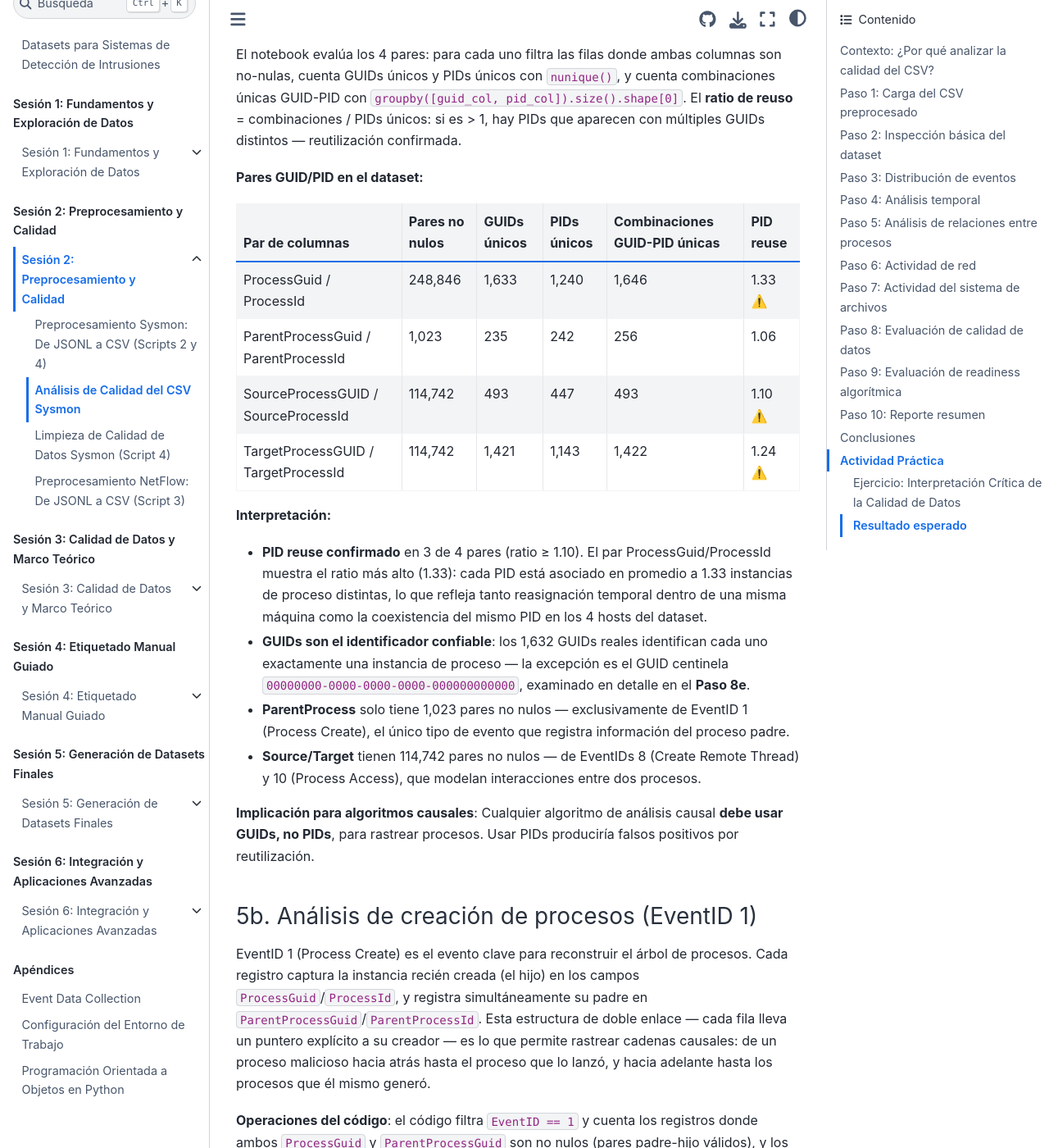
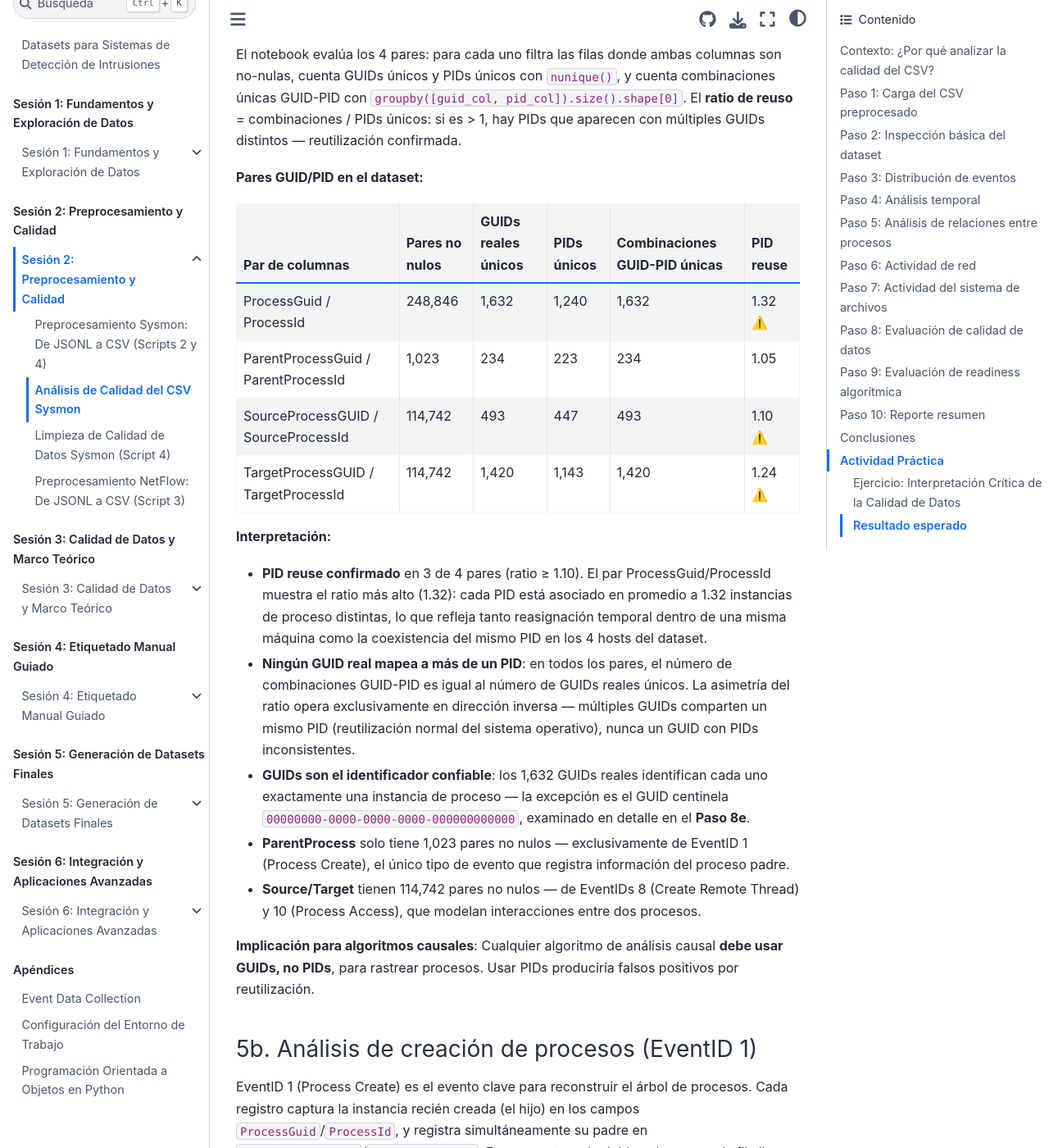
Before and after one commit to ollerenac/curso2026, a Jupyter Book: the page built from sesion-2/8-analisis-calidad-csv.md, in a window 1280 px wide and 1400 px high, scrolled down 14759 px. Shown: the whole window at 82% size. Built offline with Jupyter Book 1.0.4 settings and Sphinx 7.4.7 and the Sphinx Book theme 1.1.4, drawn with Linux system fonts in a browser that asks for light colours; some of the changed text lies outside the part shown.

Commit message:
fix(sesion-2): update Step 5 GUID/PID table to exclude sentinel from counts
Cell 16 now filters by EventID explicitly and separates sentinel rows before
counting, so GUIDs reales únicos/PIDs/combinations no longer include the
00000000 placeholder. Update all references to these numbers in the MD
(table, interpretación, glosario, Paso 8d, Conclusiones, Actividad Práctica).
Add interpretation bullet: Combinaciones = GUIDs reales en todos los pares,
confirming no real GUID maps to more than one PID.

Co-Authored-By: Claude Sonnet 4.6 <noreply@anthropic.com>

````diff
--- a/sesion-2/8-analisis-calidad-csv.md
+++ b/sesion-2/8-analisis-calidad-csv.md
@@ -357,16 +357,17 @@ El notebook evalúa los 4 pares: para cada uno filtra las filas donde ambas colu
 
 **Pares GUID/PID en el dataset:**
 
-| Par de columnas | Pares no nulos | GUIDs únicos | PIDs únicos | Combinaciones GUID-PID únicas | PID reuse |
-|-----------------|----------------|--------------|-------------|---------------|-----------|
-| ProcessGuid / ProcessId | 248,846 | 1,633 | 1,240 | 1,646 | 1.33 ⚠️ |
-| ParentProcessGuid / ParentProcessId | 1,023 | 235 | 242 | 256 | 1.06 |
+| Par de columnas | Pares no nulos | GUIDs reales únicos | PIDs únicos | Combinaciones GUID-PID únicas | PID reuse |
+|-----------------|----------------|---------------------|-------------|-------------------------------|-----------|
+| ProcessGuid / ProcessId | 248,846 | 1,632 | 1,240 | 1,632 | 1.32 ⚠️ |
+| ParentProcessGuid / ParentProcessId | 1,023 | 234 | 223 | 234 | 1.05 |
 | SourceProcessGUID / SourceProcessId | 114,742 | 493 | 447 | 493 | 1.10 ⚠️ |
-| TargetProcessGUID / TargetProcessId | 114,742 | 1,421 | 1,143 | 1,422 | 1.24 ⚠️ |
+| TargetProcessGUID / TargetProcessId | 114,742 | 1,420 | 1,143 | 1,420 | 1.24 ⚠️ |
 
 **Interpretación:**
 
-- **PID reuse confirmado** en 3 de 4 pares (ratio ≥ 1.10). El par ProcessGuid/ProcessId muestra el ratio más alto (1.33): cada PID está asociado en promedio a 1.33 instancias de proceso distintas, lo que refleja tanto reasignación temporal dentro de una misma máquina como la coexistencia del mismo PID en los 4 hosts del dataset.
+- **PID reuse confirmado** en 3 de 4 pares (ratio ≥ 1.10). El par ProcessGuid/ProcessId muestra el ratio más alto (1.32): cada PID está asociado en promedio a 1.32 instancias de proceso distintas, lo que refleja tanto reasignación temporal dentro de una misma máquina como la coexistencia del mismo PID en los 4 hosts del dataset.
+- **Ningún GUID real mapea a más de un PID**: en todos los pares, el número de combinaciones GUID-PID es igual al número de GUIDs reales únicos. La asimetría del ratio opera exclusivamente en dirección inversa — múltiples GUIDs comparten un mismo PID (reutilización normal del sistema operativo), nunca un GUID con PIDs inconsistentes.
 - **GUIDs son el identificador confiable**: los 1,632 GUIDs reales identifican cada uno exactamente una instancia de proceso — la excepción es el GUID centinela `00000000-0000-0000-0000-000000000000`, examinado en detalle en el **Paso 8e**.
 - **ParentProcess** solo tiene 1,023 pares no nulos — exclusivamente de EventID 1 (Process Create), el único tipo de evento que registra información del proceso padre.
 - **Source/Target** tienen 114,742 pares no nulos — de EventIDs 8 (Create Remote Thread) y 10 (Process Access), que modelan interacciones entre dos procesos.
@@ -614,7 +615,7 @@ Antes de verificar la consistencia semántica, es necesario entender los dos mec
 
 **El problema: ambigüedad del PID.** Supongamos que `cmd.exe` se ejecuta con PID 4520, crea un archivo (EID 11), establece una conexión de red (EID 3), y luego termina (EID 5). Segundos después, el sistema operativo asigna PID 4520 a `svchost.exe`. Ahora aparecen nuevos eventos con PID 4520 — ¿pertenecen a `cmd.exe` o a `svchost.exe`? Sin más información, es imposible saberlo.
 
-**PID (Process ID):** Entero asignado por el sistema operativo a cada proceso activo. Es único *solo mientras el proceso está vivo* — cuando termina, el OS recicla su número para nuevos procesos. En nuestro dataset, el ratio de reutilización es 1.33 (Paso 5): 1,633 GUIDs de proceso únicos (1,646 combinaciones GUID-PID) comparten solo 1,240 PIDs distintos. Consecuencia: los PIDs **no pueden identificar procesos de forma unívoca** a lo largo del tiempo.
+**PID (Process ID):** Entero asignado por el sistema operativo a cada proceso activo. Es único *solo mientras el proceso está vivo* — cuando termina, el OS recicla su número para nuevos procesos. En nuestro dataset, el ratio de reutilización es 1.32 (Paso 5): 1,632 GUIDs de proceso reales comparten solo 1,240 PIDs distintos. Consecuencia: los PIDs **no pueden identificar procesos de forma unívoca** a lo largo del tiempo.
 
 **ProcessGuid (Globally Unique Identifier):** Sysmon genera un identificador único para cada *instancia* de proceso en el momento de su creación. El formato `{xxxxxxxx-xxxx-xxxx-xxxx-xxxxxxxxxxxx}` combina información de la máquina, un timestamp y un número secuencial, garantizando que **nunca se repite** — ni entre reinicios del sistema, ni entre máquinas diferentes. Un ProcessGuid nace con el proceso y muere con él: no se recicla.
 
@@ -668,7 +669,7 @@ GUIDs con múltiples PIDs:    0
   ✅ No PID violations — each GUID maps to exactly 1 PID
 ```
 
-✅ **Sin violaciones.** Cada ProcessGuid mapea a exactamente 1 PID. Esto confirma que el ratio de reutilización (1.33) del Paso 5 opera en dirección *inversa*: múltiples GUIDs comparten PIDs (reutilización normal del sistema operativo), pero ningún GUID tiene PIDs inconsistentes.
+✅ **Sin violaciones.** Cada ProcessGuid mapea a exactamente 1 PID. Esto confirma lo que ya era visible en la tabla del Paso 5 — que el ratio de reutilización (1.32) opera en dirección *inversa*: múltiples GUIDs comparten PIDs (reutilización normal del sistema operativo), pero ningún GUID tiene PIDs inconsistentes.
 
 **Verificación 2: GUID → Image**
 
@@ -865,7 +866,7 @@ El análisis de calidad del CSV Sysmon de run-01-apt-1 revela un dataset **apto
 
 2. **Consistencia temporal**: Ventana de 72 minutos (05:00-06:12 UTC) con tasa media de 84 eventos/segundo. Ráfagas significativas (pico de 30,563 eventos/minuto) sugieren períodos de actividad intensa.
 
-3. **Identificadores de proceso confiables**: Los GUIDs proporcionan identificación unívoca (1,633 GUIDs únicos, 1,240 PIDs distintos). PID reuse confirmado (ratio 1.33), reforzando la necesidad de usar GUIDs para rastreo causal. Sin embargo, **28 GUIDs presentan violaciones de Image** (2.07% de eventos) que deben corregirse antes del análisis causal — la mayoría son artefactos (`<unknown process>`, prefijo `\\?\`, rutas versionadas), pero 2 son colisiones genuinas.
+3. **Identificadores de proceso confiables**: Los GUIDs proporcionan identificación unívoca (1,632 GUIDs reales, 1,240 PIDs distintos). PID reuse confirmado (ratio 1.32), reforzando la necesidad de usar GUIDs para rastreo causal. Sin embargo, **28 GUIDs presentan violaciones de Image** (2.07% de eventos) que deben corregirse antes del análisis causal — la mayoría son artefactos (`<unknown process>`, prefijo `\\?\`, rutas versionadas), pero 2 son colisiones genuinas.
 
 4. **Indicadores de actividad APT detectados**:
    - `SystemFailureReporter.exe` en `C:\Users\Public\` (implante sospechoso, 31 procesos hijos)
@@ -893,7 +894,7 @@ Responde las siguientes preguntas basándote en el análisis de calidad:
 
 3. **El análisis de red muestra 1,378 conexiones al puerto 444, que no es un servicio estándar.** Formula una hipótesis de seguridad: ¿qué tipo de actividad APT podría explicar este tráfico? Considera la proximidad al puerto 443 (HTTPS) y el contexto de la simulación de ataque.
 
-4. **El PID reuse ratio es 1.33 para ProcessGuid/ProcessId.** Diseña una prueba de validación que demuestre por qué usar PIDs (en lugar de GUIDs) para rastreo causal produciría falsos positivos. Describe los datos de entrada y el resultado esperado.
+4. **El PID reuse ratio es 1.32 para ProcessGuid/ProcessId.** Diseña una prueba de validación que demuestre por qué usar PIDs (en lugar de GUIDs) para rastreo causal produciría falsos positivos. Describe los datos de entrada y el resultado esperado.
 
 5. **Si tuvieras que elegir solo 5 columnas como "mínimo viable" para entrenar un modelo IDS**, ¿cuáles elegirías y por qué? Considera: identificación del evento, contexto temporal, identificación de proceso, y actividad observable.
 
````
Also changed, not shown: 1 other file.
